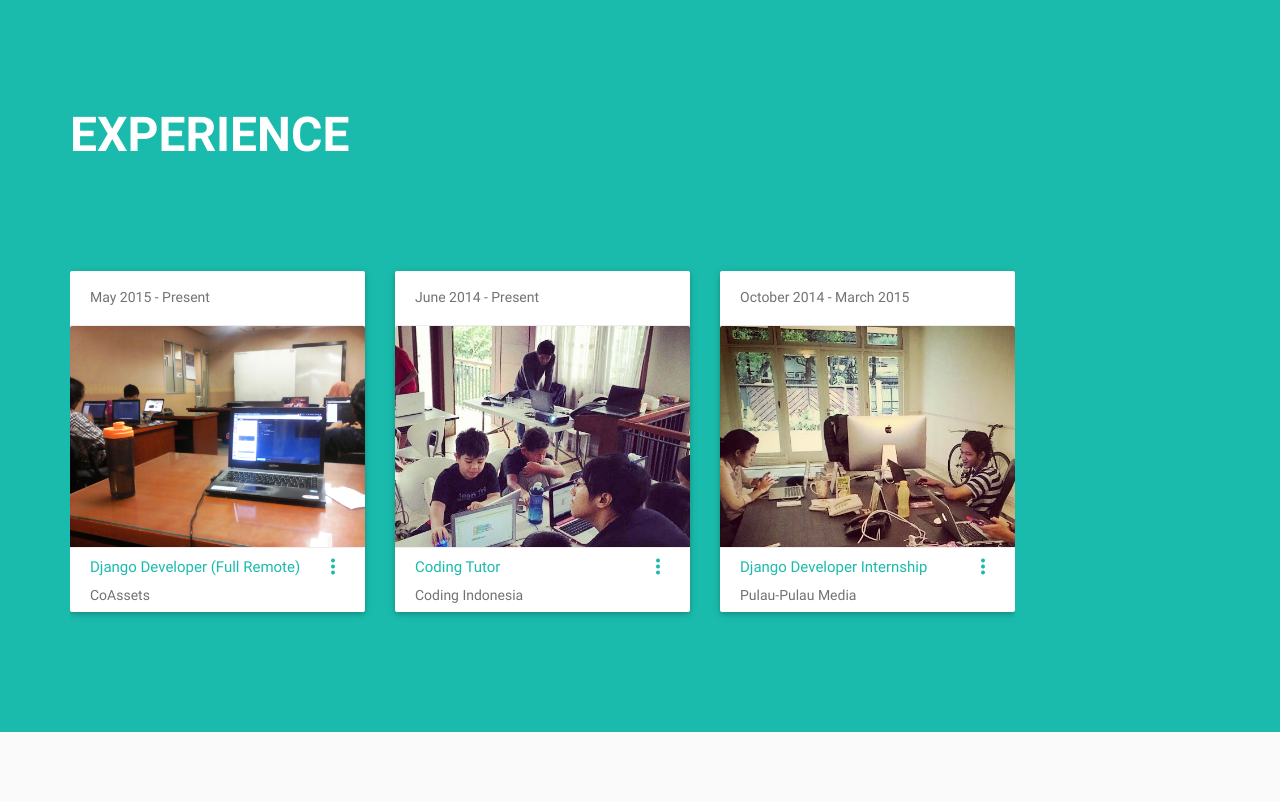
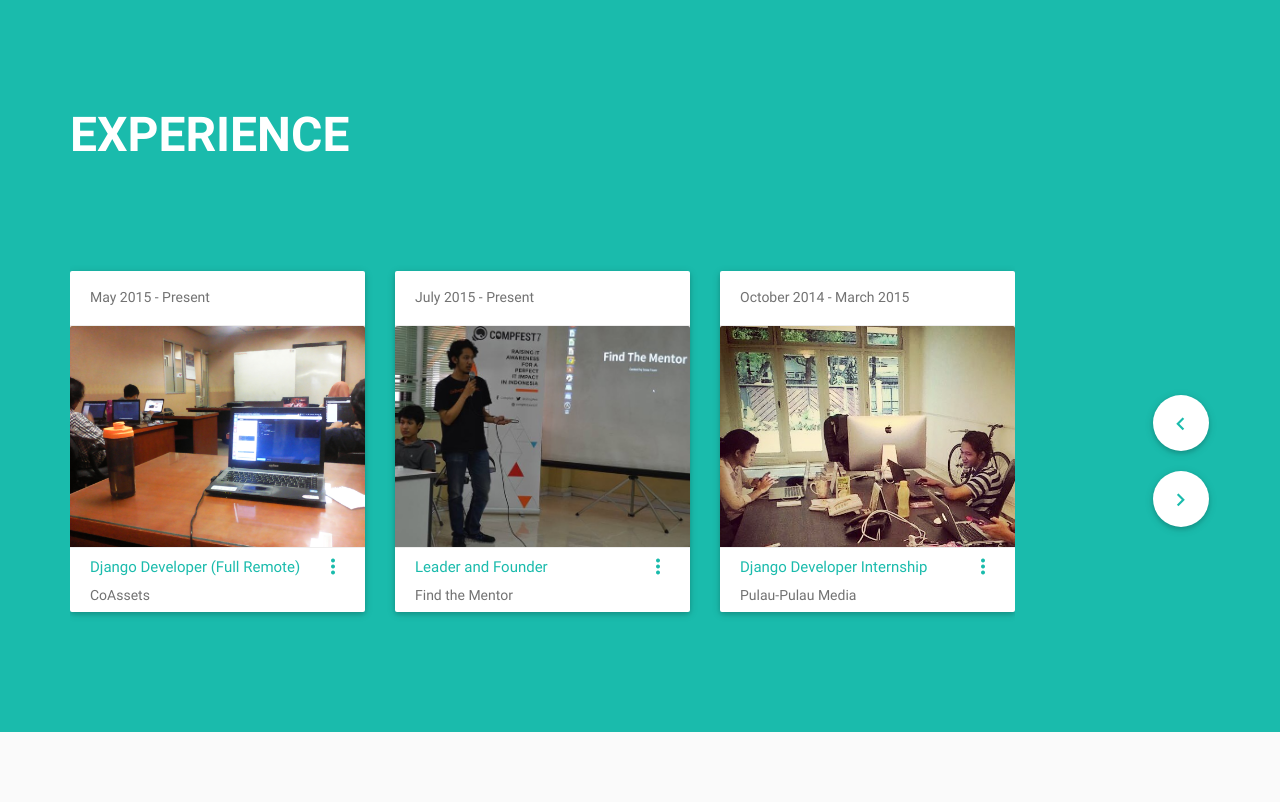
Before and after one commit to alviandk/private-upload, a Django app: page / in a window 1280 px wide. Shown: the part 2247-3049 px from the top of the page. Run offline with Django 3.2, Linux system fonts and the light colour scheme; parts of the project's set-up code (start-up, migrations or seed data) failed here and were passed over; some libraries are stand-ins or nearby versions.

Commit message:
ftm experience

```diff
--- a/templates/portofolio/index.html
+++ b/templates/portofolio/index.html
@@ -433,25 +433,26 @@
                               </div>
                             </div>
                           </div>
-                          <div class="col-sm-4 cold-xs-12 single-card-box wow fadeInUpSmall" data-wow-delay=".2s" data-wow-duration=".7s">
+
+                          <div class="col-sm-4 cold-xs-12 single-card-box">
                             <div class="card">
                               <div class="card-image waves-effect waves-block waves-light">
-                                <h2 class="left-align card-title-top">June 2014 - Present</h2>
+                                <h2 class="left-align card-title-top">July 2015 - Present</h2>
                                 <div class="valign-wrapper card-img-wrap">
-                                  <img class="activator" src="{% static 'images/tutor.jpg' %}" alt="">
+                                  <img class="activator" src="{% static 'images/FTM.jpg' %}" alt="">
                                 </div>
                               </div>
                               <div class="card-content">
-                                <span class="card-title activator brand-text">Coding Tutor<i class="mdi-navigation-more-vert right"></i></span>
-                                <p>Coding Indonesia</p>
+                                <span class="card-title activator brand-text">Leader and Founder<i class="mdi-navigation-more-vert right"></i></span>
+                                <p>Find the Mentor</p>
                               </div>
                               <div class="card-reveal">
                                 <div class="rev-title-wrap">
-                                  <span class="card-title activator brand-text">Coding Tutor<i class="mdi-navigation-close right"></i></span>
-                                  <p>Coding Indonesia</p>
+                                  <span class="card-title activator brand-text">Founderr<i class="mdi-navigation-close right"></i></span>
+                                  <p>Find the Mentor</p>
                                 </div>
                                 <p class="rev-content">
-                                  Me and some tutor assistant teaching kids how to code and make their own Android application use appinventor.
+                                  My pitching about Find the Mentor at Startup Acadamy Comptfest in Indonesia University.
                                 </p>
                               </div>
                             </div>
@@ -479,30 +480,32 @@
                               </div>
                             </div>
                           </div>
-                          <!--<div class="col-sm-4 cold-xs-12 single-card-box">
+                          <div class="col-sm-4 cold-xs-12 single-card-box wow fadeInUpSmall" data-wow-delay=".2s" data-wow-duration=".7s">
                             <div class="card">
                               <div class="card-image waves-effect waves-block waves-light">
-                                <h2 class="left-align card-title-top">January 2014 - Present</h2>
+                                <h2 class="left-align card-title-top">June 2014 - Present</h2>
                                 <div class="valign-wrapper card-img-wrap">
-                                  <img class="activator" src="{% static 'images/beakers.jpg' %}" alt="">
+                                  <img class="activator" src="{% static 'images/tutor.jpg' %}" alt="">
                                 </div>
                               </div>
                               <div class="card-content">
-                                <span class="card-title activator brand-text">UX/UI Designer<i class="mdi-navigation-more-vert right"></i></span>
-                                <p>Windows Phone</p>
+                                <span class="card-title activator brand-text">Coding Tutor<i class="mdi-navigation-more-vert right"></i></span>
+                                <p>Coding Indonesia</p>
                               </div>
                               <div class="card-reveal">
                                 <div class="rev-title-wrap">
-                                  <span class="card-title activator brand-text">UX/UI Designer<i class="mdi-navigation-close right"></i></span>
-                                  <p>Windows Phone</p>
+                                  <span class="card-title activator brand-text">Coding Tutor<i class="mdi-navigation-close right"></i></span>
+                                  <p>Coding Indonesia</p>
                                 </div>
                                 <p class="rev-content">
-                                  Collaboratively initiate collaborative schemas for high-quality communities. Objectively create sticky relationships via team building outsourcing.
+                                  Me and some tutor assistant teaching kids how to code and make their own Android application use appinventor.
                                 </p>
                               </div>
                             </div>
                           </div>
-                          <div class="col-sm-4 cold-xs-12 single-card-box">
+
+
+                          <!--<div class="col-sm-4 cold-xs-12 single-card-box">
                             <div class="card">
                               <div class="card-image waves-effect waves-block waves-light">
                                 <h2 class="left-align card-title-top">January 2014 - Present</h2>
@@ -531,10 +534,10 @@
                   </div>
                 </div>
               </div>
-              <!--<div class="btn-wrapp exp-ctrl">
+              <div class="btn-wrapp exp-ctrl">
                 <a class="btn-floating waves-effect waves-light btn-large white go go-left"><i class="mdi-navigation-chevron-left brand-text"></i></a>
                 <a class="btn-floating waves-effect waves-light btn-large white go go-right"><i class="mdi-navigation-chevron-right brand-text"></i></a>
-              </div>-->
+              </div>
             </div>
           </div>
         </div>
```
Also changed, not shown: static/images/FTM.jpg (added).
